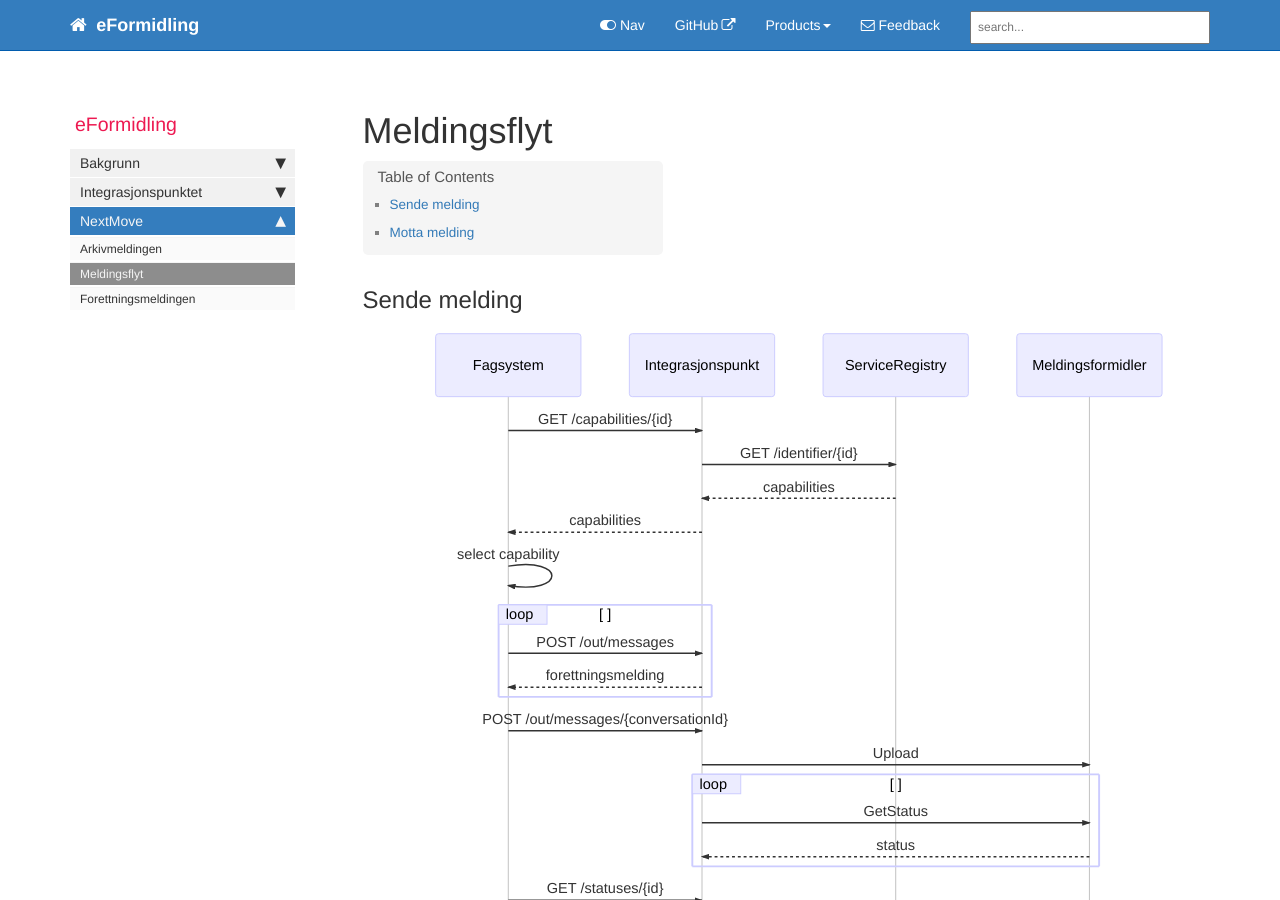
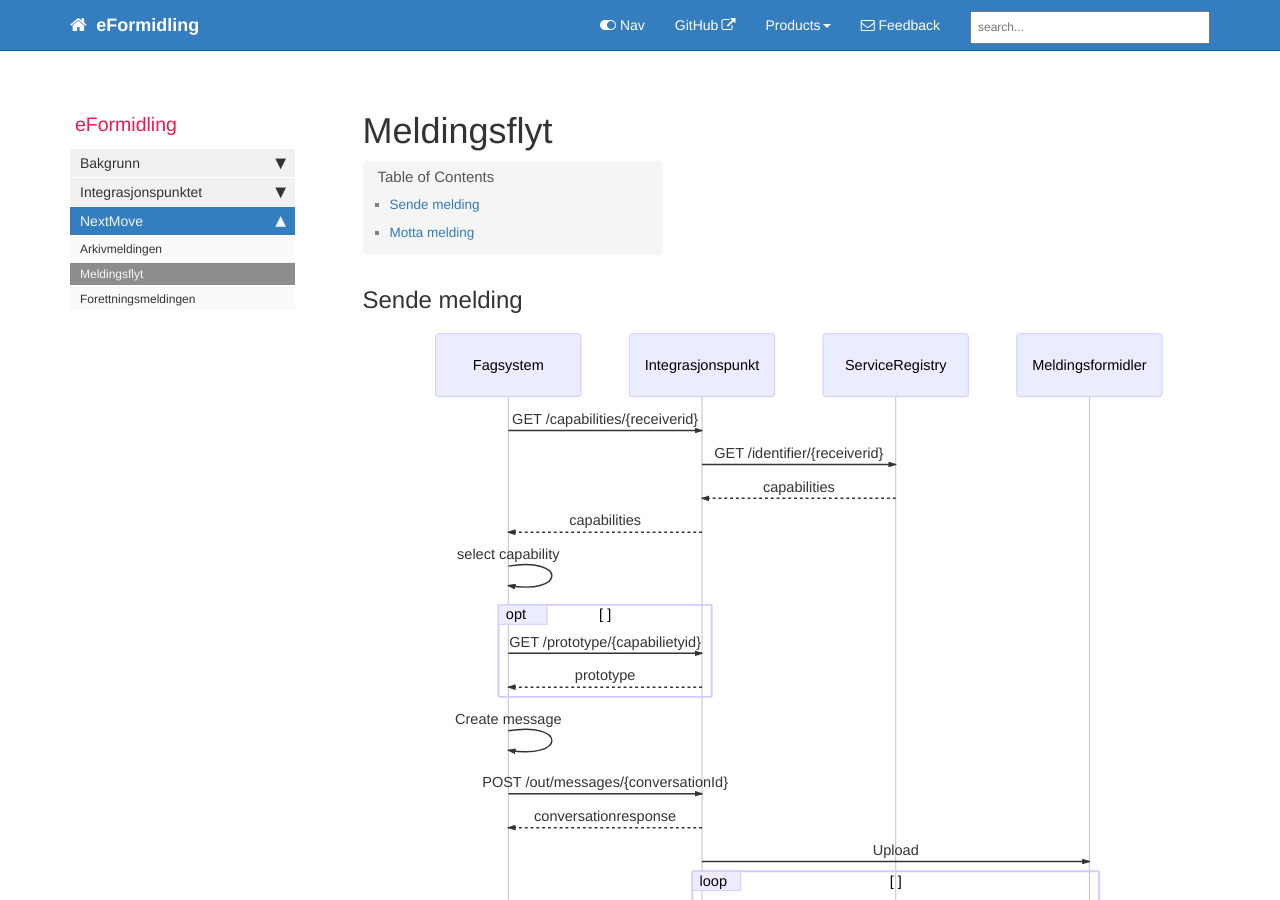
Before and after one commit to difi/eformidling, a Jekyll site: the page built from pages/NextMove/meldingsflyt.md, in a window 1280 px wide and 900 px high. Built offline with Jekyll 4.4.1, drawn with Linux system fonts in a browser that asks for light colours; nearby versions of some CDN libraries; comment, search, counter and statistics services are not loaded.

```diff
--- a/pages/NextMove/meldingsflyt.md
+++ b/pages/NextMove/meldingsflyt.md
@@ -18,16 +18,18 @@ sequenceDiagram
     participant mf  as Meldingsformidler
 
 
-    fs->>ip: GET /capabilities/{id}
-    ip->>sr: GET /identifier/{id}
+    fs->>ip: GET /capabilities/{receiverid}
+    ip->>sr: GET /identifier/{receiverid}
     sr-->>ip: capabilities
     ip-->>fs: capabilities
     fs->>fs: select capability
-    loop
-        fs->>ip: POST /out/messages
-        ip-->>fs: forettningsmelding
+    opt
+        fs->>ip: GET /prototype/{capabilietyid}
+        ip-->>fs: prototype
     end
+    fs->>fs: Create message
     fs->>ip: POST /out/messages/{conversationId}
+    ip-->>fs: conversationresponse
     ip->>mf: Upload
     loop
         ip->>mf: GetStatus
@@ -35,6 +37,7 @@ sequenceDiagram
     end
     fs->>ip: GET /statuses/{id}
     ip-->>fs: statuses
+
 
 </div>
 
```
Also changed, not shown: pages/eformidling/terms.md (+0 -3 lines).
